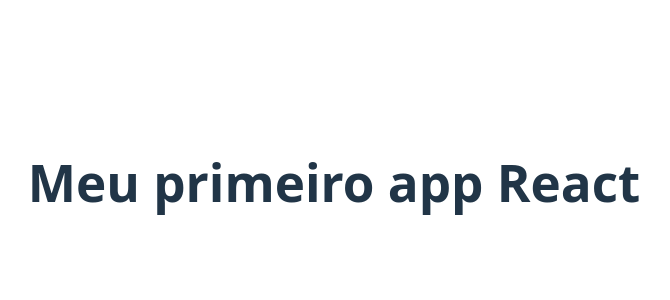
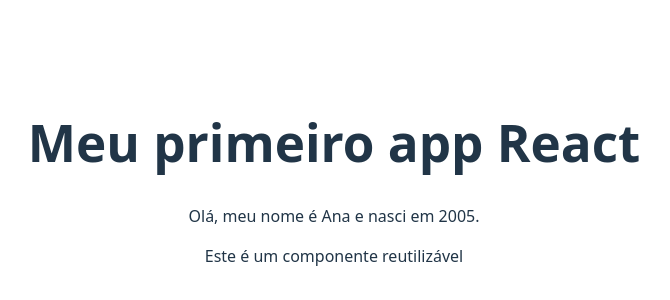
Before and after one commit to ACPedrosa/Desenvolvimento_Mobile, a React (Vite) app in the folder meu-trabalho-mobile/: page / in a window 1280 px wide. Shown: the part 218-518 px from the top of the page, without its empty margins (306-976 px from the left). Built offline with nearby package versions, Linux system fonts and the light colour scheme.

Commit message:
docs(Mensagem.tsx): foi criado um componente para exibir mensagens. Ex003

```diff
--- a/meu-trabalho-mobile/src/App.tsx
+++ b/meu-trabalho-mobile/src/App.tsx
@@ -7,12 +7,24 @@
 
 import './App.css' // Importa os estilos do CSS que serão adicionados ao React
 
+// Importa o componente do Exercício 02
+import Ex002 from './components/Ex002';
+
+// Importa o componente Mensagem - Exercício 03
+import Mensagem from './components/Mensagem';
+
 //Função principal que retorna o JSX da aplicação (componente principal)
 function App() {
   return ( //O conteúdo visual do componente é adicionado nesse return. Como o corpo de um HTML
     <div>
       {/* div com o título da aplicação, */}
       <h1>Meu primeiro app React</h1>
+
+      {/* Usa o componente Ex002 */}
+      <Ex002 />
+
+      {/* Usa o componente Mensagem */}
+      <Mensagem />
     </div>
   )
 }
--- /dev/null
+++ b/meu-trabalho-mobile/src/components/Mensagem.tsx
@@ -0,0 +1,11 @@
+// src/components/Mensagem.tsx
+
+import React from 'react'; //importação do React
+
+function Mensagem() {
+  return (
+    <p>Este é um componente reutilizável</p>
+  );
+}
+
+export default Mensagem;
```
